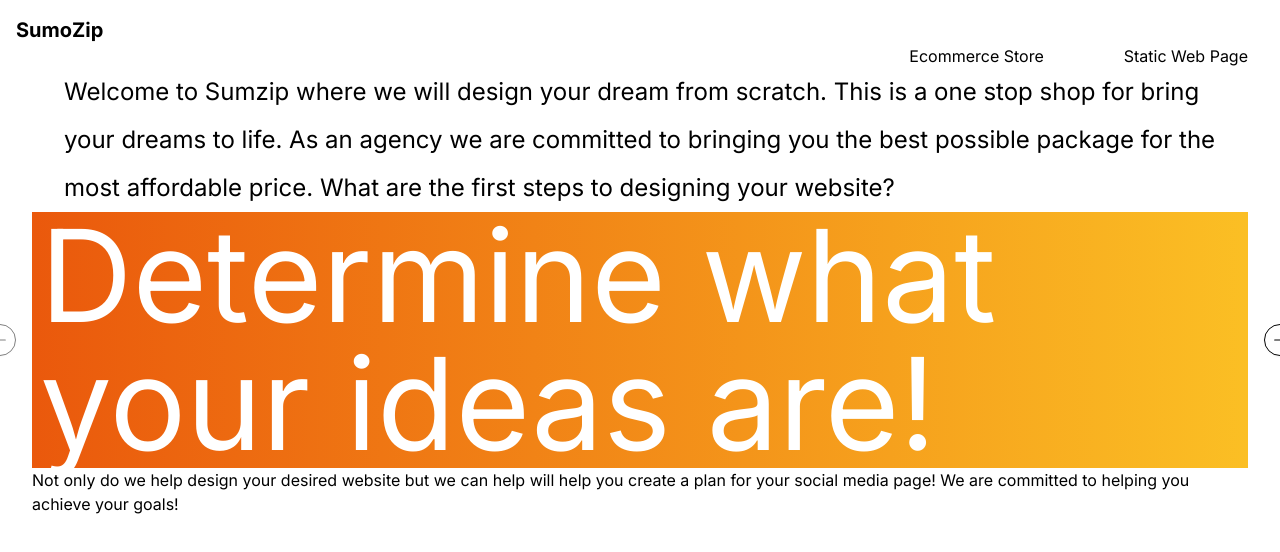
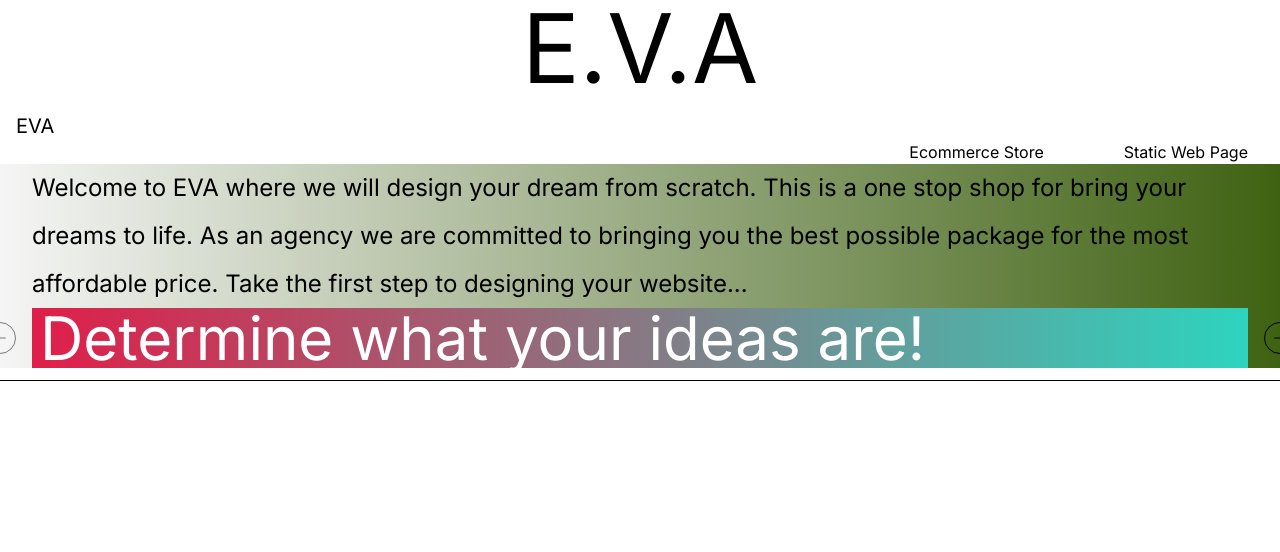
Before and after one commit to BigBreakfast28/sumozip, a Next.js app: page / in a window 1280 px wide. Shown: the top 552 px of the page. Built offline with nearby package versions, Linux system fonts and the light colour scheme.

Commit message:
Adding title to home page

```diff
--- a/app/(routes)/page.tsx
+++ b/app/(routes)/page.tsx
@@ -5,42 +5,48 @@ import {
   CarouselNext,
   CarouselPrevious,
 } from "@/components/ui/carousel"
-import brainstorm from "@/public/brainstorm.jpg"
-import Image from "next/image"
+
+import { Separator } from "@/components/ui/separator"
+
 import React from "react"
 
 
 
 export default function Home() {
   return(
+    <div>
+      <div className="container-lg text-2xl leading-loose bg-gradient-to-r from-neutral-100 to-lime-800">
         <div className="container">
-      <div className="container text-2xl leading-loose">
-        Welcome to Sumzip where we will design your dream from scratch.
+        Welcome to EVA where we will design your dream from scratch.
         This is a one stop shop for bring your dreams to life.
         As an agency we are committed to bringing you the best possible package for the most affordable price.
-        What are the first steps to designing your website?
+        Take the first step to designing your website...
       </div>
-
+      <div className="container">
         <Carousel>
         <CarouselContent className="-ml-2">
-      <CarouselItem className="pl-4 box-decoration-clone bg-gradient-to-r from-orange-600 to-amber-400 text-white text-9xl">
+        <CarouselItem className="pl-4 box-decoration-clone bg-gradient-to-r from-rose-600 to-teal-400 text-white text-6xl">
           Determine what your ideas are!
         </CarouselItem>
-      <CarouselItem className="pl-4 box-decoration-clone bg-gradient-to-r from-orange-600 to-amber-400 text-white text-9xl">
+        <CarouselItem className="pl-4 box-decoration-clone bg-gradient-to-r from-rose-600 to-teal-400 text-white text-6xl">
           Determine the type of website!
           </CarouselItem>
-      <CarouselItem className="pl-4 box-decoration-clone bg-gradient-to-r from-orange-600 to-amber-400 text-white text-9xl">
+        <CarouselItem className="pl-4 box-decoration-clone bg-gradient-to-r from-rose-600 to-teal-400 text-white text-6xl">
           Start the design process!
         </CarouselItem>
         </CarouselContent>
         <CarouselPrevious />
       <CarouselNext />
     </Carousel>
+    </div>
+    </div>
 
-  <div>
-    Not only do we help design your desired website but we can help will help you create a plan for your social media page!
-    We are committed to helping you achieve your goals!
+    <Separator className="bg-black mt-3"/>
+
+    <div className="">
+
     </div>
+
 
     </div>
   )
--- a/app/layout.tsx
+++ b/app/layout.tsx
@@ -2,12 +2,13 @@ import type { Metadata } from "next";
 import { Inter } from "next/font/google";
 import "./globals.css";
 import Navbar from "@/components/navbar";
+import Title from "@/components/title";
 
 const inter = Inter({ subsets: ["latin"] });
 
 export const metadata: Metadata = {
-  title: "Create Next App",
-  description: "Generated by create next app",
+  title: "EVA",
+  description: "EVA",
 };
 
 export default function RootLayout({
@@ -18,6 +19,7 @@ export default function RootLayout({
   return (
     <html lang="en">
       <body className={inter.className}>
+        <Title/>
         <Navbar/>
         {children}
       </body>
--- a/components/navbar.tsx
+++ b/components/navbar.tsx
@@ -4,7 +4,7 @@ export default function Navbar() {
     return(
         <div className="">
             <Link href="/" className=" flex justify-start pt-4 pl-4 text-xl hover:font-bold">
-                SumoZip
+                EVA
             </Link>
             <div className="flex justify-end space-x-20 pr-8">
                 <Link href="/ecommerce" className="hover:font-bold">
@@ -16,5 +16,5 @@ export default function Navbar() {
             </div>
         </div>
 
-    )
+    );
 }
--- /dev/null
+++ b/components/title.tsx
@@ -0,0 +1,9 @@
+export default function Title() {
+    return(
+        <div className="flex justify-center">
+            <div className="text-8xl hover:font-extrabold hover:text-rose-400">E.</div>
+            <div className="text-8xl hover:font-extrabold hover:text-rose-400">V.</div>
+            <div className="text-8xl hover:font-extrabold hover:text-rose-400">A</div>
+        </div>
+    );
+}
--- /dev/null
+++ b/components/ui/accordion.tsx
@@ -0,0 +1,57 @@
+"use client"
+
+import * as React from "react"
+import * as AccordionPrimitive from "@radix-ui/react-accordion"
+import { ChevronDownIcon } from "@radix-ui/react-icons"
+
+import { cn } from "@/lib/utils"
+
+const Accordion = AccordionPrimitive.Root
+
+const AccordionItem = React.forwardRef<
+  React.ElementRef<typeof AccordionPrimitive.Item>,
+  React.ComponentPropsWithoutRef<typeof AccordionPrimitive.Item>
+>(({ className, ...props }, ref) => (
+  <AccordionPrimitive.Item
+    ref={ref}
+    className={cn("border-b", className)}
+    {...props}
+  />
+))
+AccordionItem.displayName = "AccordionItem"
+
+const AccordionTrigger = React.forwardRef<
+  React.ElementRef<typeof AccordionPrimitive.Trigger>,
+  React.ComponentPropsWithoutRef<typeof AccordionPrimitive.Trigger>
+>(({ className, children, ...props }, ref) => (
+  <AccordionPrimitive.Header className="flex">
+    <AccordionPrimitive.Trigger
+      ref={ref}
+      className={cn(
+        "flex flex-1 items-center justify-between py-4 text-sm font-medium transition-all hover:underline [&[data-state=open]>svg]:rotate-180",
+        className
+      )}
+      {...props}
+    >
+      {children}
+      <ChevronDownIcon className="h-4 w-4 shrink-0 text-muted-foreground transition-transform duration-200" />
+    </AccordionPrimitive.Trigger>
+  </AccordionPrimitive.Header>
+))
+AccordionTrigger.displayName = AccordionPrimitive.Trigger.displayName
+
+const AccordionContent = React.forwardRef<
+  React.ElementRef<typeof AccordionPrimitive.Content>,
+  React.ComponentPropsWithoutRef<typeof AccordionPrimitive.Content>
+>(({ className, children, ...props }, ref) => (
+  <AccordionPrimitive.Content
+    ref={ref}
+    className="overflow-hidden text-sm data-[state=closed]:animate-accordion-up data-[state=open]:animate-accordion-down"
+    {...props}
+  >
+    <div className={cn("pb-4 pt-0", className)}>{children}</div>
+  </AccordionPrimitive.Content>
+))
+AccordionContent.displayName = AccordionPrimitive.Content.displayName
+
+export { Accordion, AccordionItem, AccordionTrigger, AccordionContent }
--- /dev/null
+++ b/components/ui/separator.tsx
@@ -0,0 +1,31 @@
+"use client"
+
+import * as React from "react"
+import * as SeparatorPrimitive from "@radix-ui/react-separator"
+
+import { cn } from "@/lib/utils"
+
+const Separator = React.forwardRef<
+  React.ElementRef<typeof SeparatorPrimitive.Root>,
+  React.ComponentPropsWithoutRef<typeof SeparatorPrimitive.Root>
+>(
+  (
+    { className, orientation = "horizontal", decorative = true, ...props },
+    ref
+  ) => (
+    <SeparatorPrimitive.Root
+      ref={ref}
+      decorative={decorative}
+      orientation={orientation}
+      className={cn(
+        "shrink-0 bg-border",
+        orientation === "horizontal" ? "h-[1px] w-full" : "h-full w-[1px]",
+        className
+      )}
+      {...props}
+    />
+  )
+)
+Separator.displayName = SeparatorPrimitive.Root.displayName
+
+export { Separator }
--- a/package.json
+++ b/package.json
@@ -9,7 +9,10 @@
     "lint": "next lint"
   },
   "dependencies": {
+    "@radix-ui/react-accordion": "^1.1.2",
+    "@radix-ui/react-context-menu": "^2.1.5",
     "@radix-ui/react-icons": "^1.3.0",
+    "@radix-ui/react-separator": "^1.0.3",
     "@radix-ui/react-slot": "^1.0.2",
     "class-variance-authority": "^0.7.0",
     "clsx": "^2.1.0",
--- a/tailwind.config.ts
+++ b/tailwind.config.ts
@@ -17,4 +17,16 @@ const config: Config = {
   },
   plugins: [],
 };
+
+module.exports = {
+  theme: {
+    fontFamily: {
+      'sans': ['ui-sans-serif', 'system-ui'],
+      'serif': ['ui-serif', 'Georgia'],
+      'mono': ['ui-monospace', 'SFMono-Regular'],
+      'display': ['Oswald'],
+      'body': ['"Open Sans"'],
+    }
+  }
+}
 export default config;
```
Also changed, not shown: components/footer.tsx (added), 1 other file (tests, documents, lock files or other folders). Lines whose indentation alone changed are shown as unchanged.
